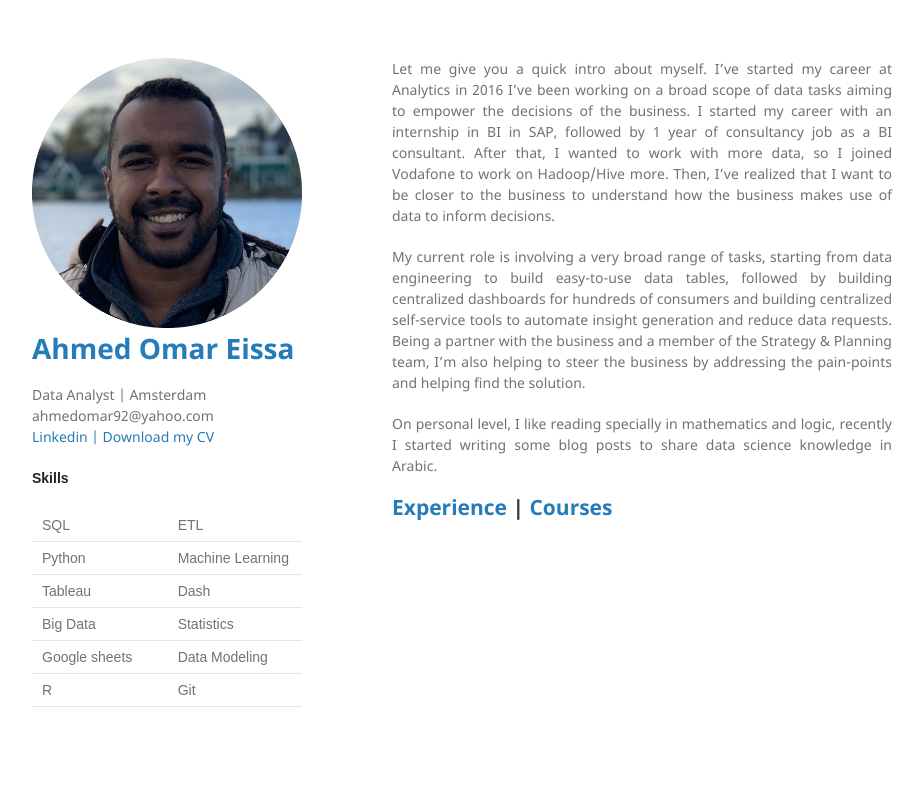
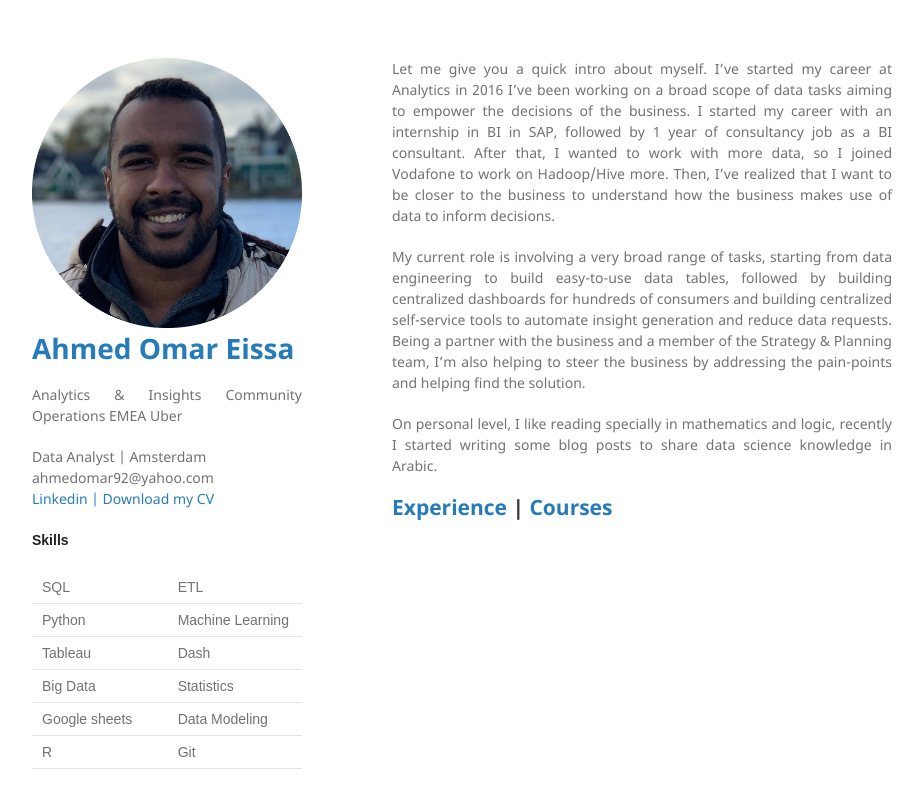
Before and after one commit to AhmedOmarEissa/AhmedOmarEissa.github.io, a Jekyll site: the page built from index.md, in a window 1280 px wide. Shown: the top 808 px of the page, without its empty margins (178-1102 px from the left). Built offline with Jekyll 4.4.1, drawn with Linux system fonts in a browser that asks for light colours.

Commit message:
Update default.html

```diff
--- a/_layouts/default.html
+++ b/_layouts/default.html
@@ -27,7 +27,7 @@
         <img src="{{site.logo | relative_url}}" alt="Logo" />
 
         <h1><a href="{{ "/" | absolute_url }}">{{ site.title | default: site.github.repository_name }}</a></h1>
-
+        <p> Analytics & Insights Community Operations EMEA Uber</p>
         <p>Data Analyst | Amsterdam </br>
         ahmedomar92@yahoo.com </br>
         <a href="https://www.linkedin.com/in/ahmedomareissa/" target="_blank">Linkedin</a>
```
